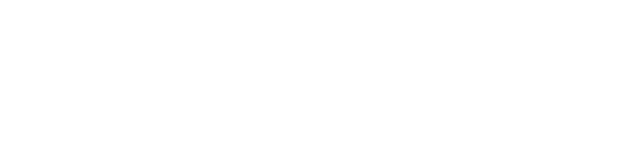
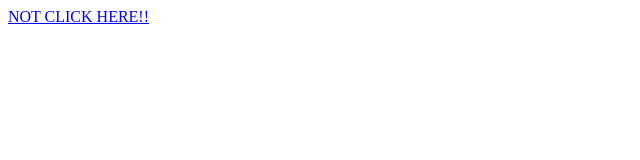
Before and after one commit to DngYnQ/dngynq.github.io, a plain HTML site: page index.html in a window 1280 px wide. Shown: the whole page, without its empty margins (0-640 px from the left). Drawn offline with Linux system fonts and the light colour scheme.

Commit message:
Update index.html

```diff
--- a/index.html
+++ b/index.html
@@ -1 +1,17 @@
-<title>And?</title>
+<!DOCTYPE html>
+
+<htmL>
+
+<head>
+	<title>And?</title>
+	<meta charset="utf-8">
+	<link rel='shortcut icon' href='pngpng.ico'>
+</head>
+
+<body>
+	<header>
+		<a href="https://www.youtube.com/watch?v=dQw4w9WgXcQ">NOT CLICK HERE!!</a>
+	</header>
+</body>
+
+</htmL>
```
